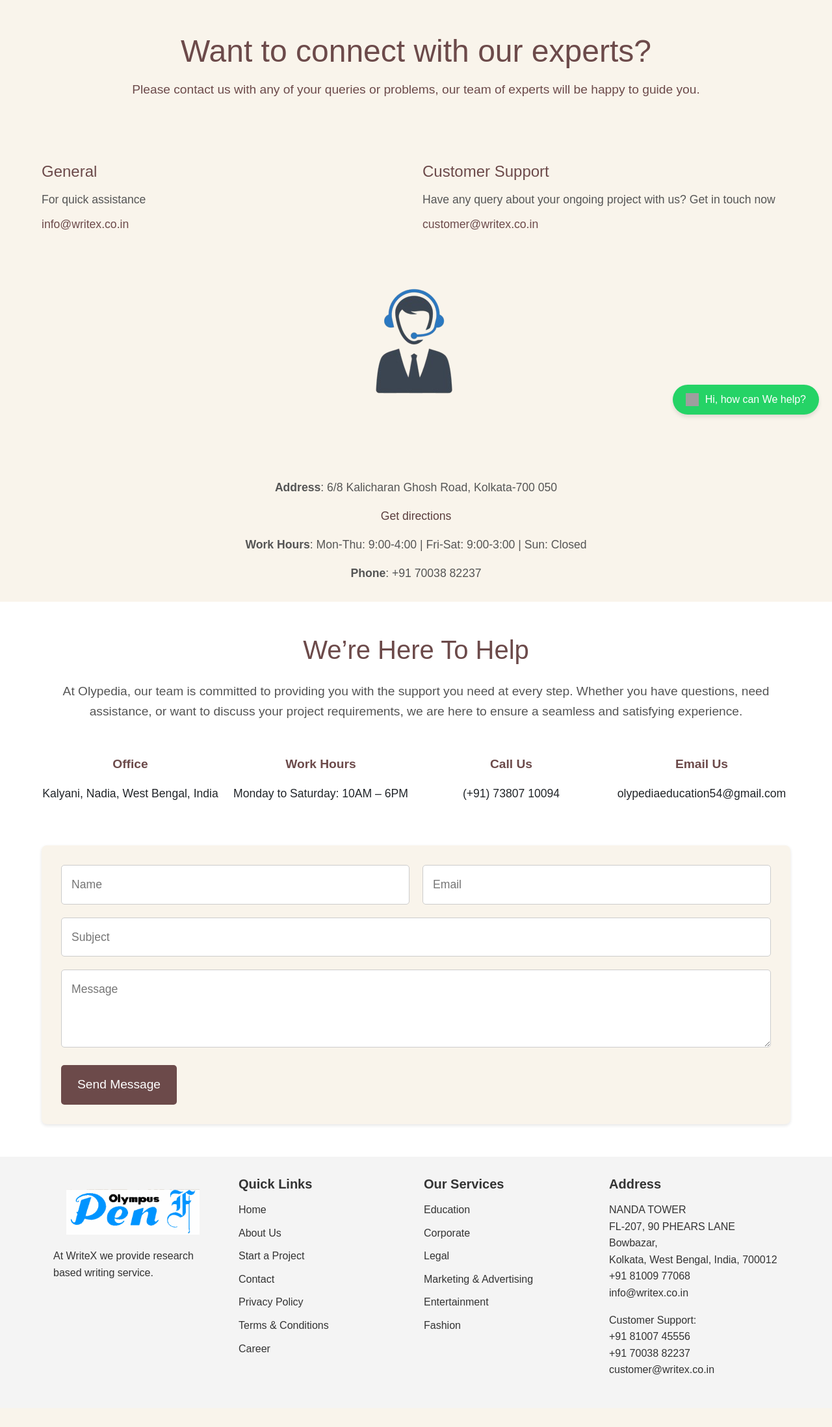
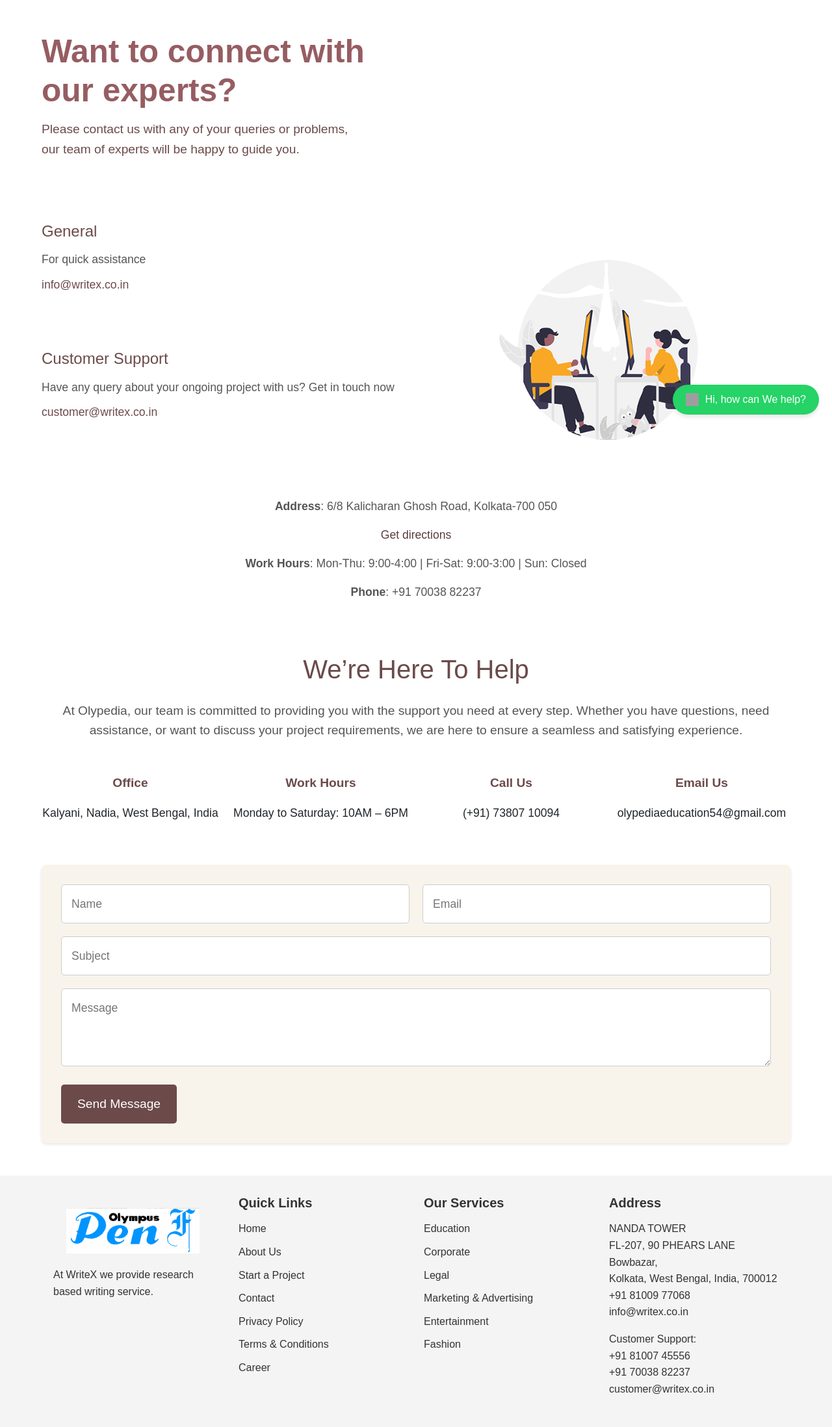
Before and after one commit to TeeWrath/Olypedia-web, a Django app: page /contact/ in a window 1280 px wide. Shown: the part 142-2338 px from the top of the page at 65% size. Before the commit the page ends 2258 px from the top, so only its background shows below. Run offline with Django 5.2, Linux system fonts and the light colour scheme; some libraries are stand-ins or nearby versions; grey boxes are pictures that could not be loaded.

Commit message:
contact done except map

```diff
--- a/main/templates/contact.html
+++ b/main/templates/contact.html
@@ -5,12 +5,15 @@
 {% endblock  %}
 
 {% block contant %}
+<body
+style="background-color: #fff;">
+
 
 <!-- Header Section -->
 <section style="
     padding: 50px 0;
-    text-align: center;
-    background-color: #f9f4eb;
+    text-align: left;
+    background-color: #ffffff;
     color: #6c4a4a;
 ">
     <div style="
@@ -19,12 +22,14 @@
         margin: 0 auto;
     ">
         <h1 style="
-            font-size: 3rem;
+            font-size: 3.1rem;
             margin-bottom: 15px;
-        ">Want to connect with our experts?</h1>
+            font-weight: bolder;
+            color: #965d62;
+        ">Want to connect with <br>our experts?</h1>
         <p style="
             font-size: 1.2rem;
-        ">Please contact us with any of your queries or problems, our team of experts will be happy to guide you.</p>
+        ">Please contact us with any of your queries or problems,<br> our team of experts will be happy to guide you.</p>
     </div>
 </section>
 
@@ -33,13 +38,17 @@
     margin-top: 30px;
 ">
     <div style="
+    background-color: #ffffff;
         width: 90%;
         max-width: 1200px;
         margin: 0 auto;
         display: flex;
+        flex-direction: row;
         flex-wrap: wrap;
         gap: 20px;
     ">
+        <div    style="display:flex ;
+        flex-direction: column;">
             <div style="
             flex: 1;
             min-width: 300px;
@@ -85,18 +94,26 @@
             ">customer@writex.co.in</a></p>
         </div>
         </div>
-</section>
-
-<!-- Illustration Section -->
+        <div
+        style=" flex: 1;">
             <section style="
             text-align: center;
             margin: 30px 0;
         ">
             <img src="{% static 'images/customercare.png' %}" alt="Customer Support Illustration" style="
-        max-width: 300px;
+
+               max-width: 500px;
                 height: auto;
             ">
         </section>
+
+        </div>
+
+    </div>
+</section>
+
+<!-- Illustration Section -->
+
 
 <!-- Additional Information Section -->
 <section style="
@@ -298,4 +315,5 @@
     >
     Hi, how can We help?
   </a>
+</body>
   {% endblock  %}
```
Also changed, not shown: main/static/images/customercare.png. Lines whose indentation alone changed are shown as unchanged.
